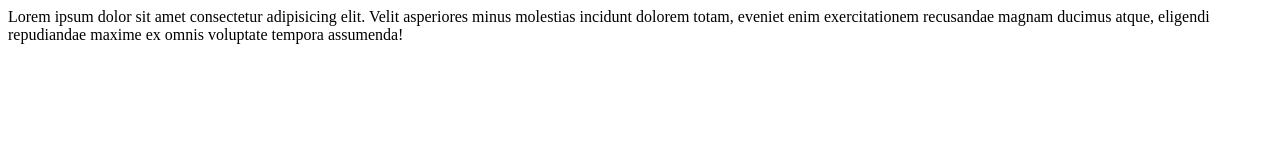
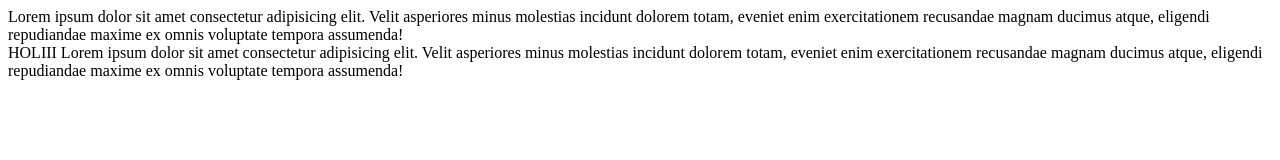
Before and after one commit to gfia/testRepositorio, a plain HTML site: page index.html in a window 1280 px wide. Drawn offline with Linux system fonts and the light colour scheme.

Commit message:
Agrega div 4

```diff
--- a/index.html
+++ b/index.html
@@ -10,5 +10,10 @@
     <div class="row">
         Lorem ipsum dolor sit amet consectetur adipisicing elit. Velit asperiores minus molestias incidunt dolorem totam, eveniet enim exercitationem recusandae magnam ducimus atque, eligendi repudiandae maxime ex omnis voluptate tempora assumenda!
     </div>
+    <!--DIV CONTENEDOR 4-->
+    <div class="row">
+        HOLIII  Lorem ipsum dolor sit amet consectetur adipisicing elit. Velit asperiores minus molestias incidunt dolorem totam, eveniet enim exercitationem recusandae magnam ducimus atque, eligendi repudiandae maxime ex omnis voluptate tempora assumenda!
+    </div>
+
 </body>
 </html>
```
